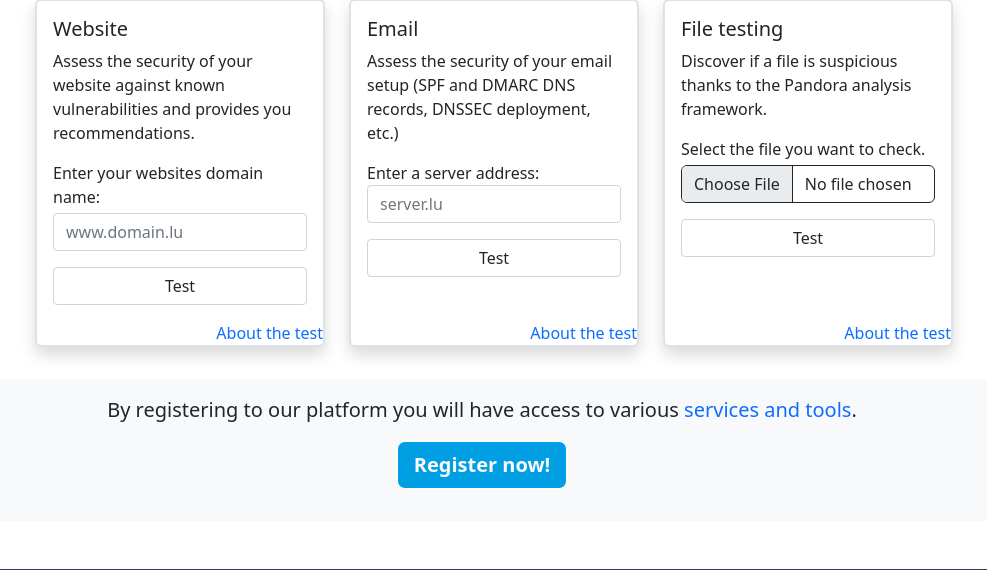
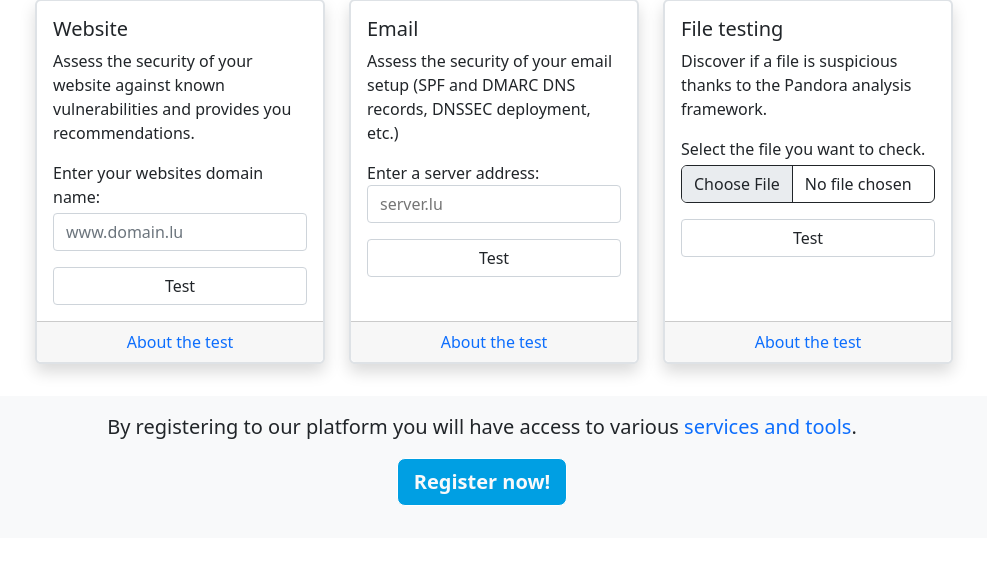
Before and after one commit to NC3-LU/TestingPlatform, a Django app: template landing_page/templates/index.html in a window 1280 px wide. Shown: the part 274-844 px from the top of the page, without its empty margins (146-1133 px from the left). Run offline with Django 3.2, Linux system fonts and the light colour scheme; the template is opened without the code that fills it, so the values that code supplies are empty; some libraries are stand-ins or nearby versions.

Commit message:
chg: [landing_page] Added a footer section to the cards.

```diff
--- a/landing_page/templates/landing_page.html
+++ b/landing_page/templates/landing_page.html
@@ -35,7 +35,7 @@
             <input type="submit" value="Test" class="btn btn-secondary">
           </form>
         </div>
-        <a class="align-self-end" href="#">About the test</a>
+        <div class="card-footer text-center text-muted"><a href="#">About the test</a></div>
       </div>
     </div>
     <div class="col-lg-3 col-md-3 mb-2">
@@ -56,7 +56,7 @@
             <input type="submit" value="Test" class="btn btn-secondary">
           </form>
         </div>
-        <a class="align-self-end" href="#">About the test</a>
+        <div class="card-footer text-center text-muted"><a href="#">About the test</a></div>
       </div>
     </div>
     <div class="col-lg-3 col-md-3 mb-2">
@@ -82,7 +82,7 @@
             <input type="submit" value="Test" class="btn btn-secondary">
           </form>
         </div>
-        <a class="align-self-end" href="#">About the test</a>
+        <div class="card-footer text-center text-muted"><a href="#">About the test</a></div>
       </div>
     </div>
   </div>
```
